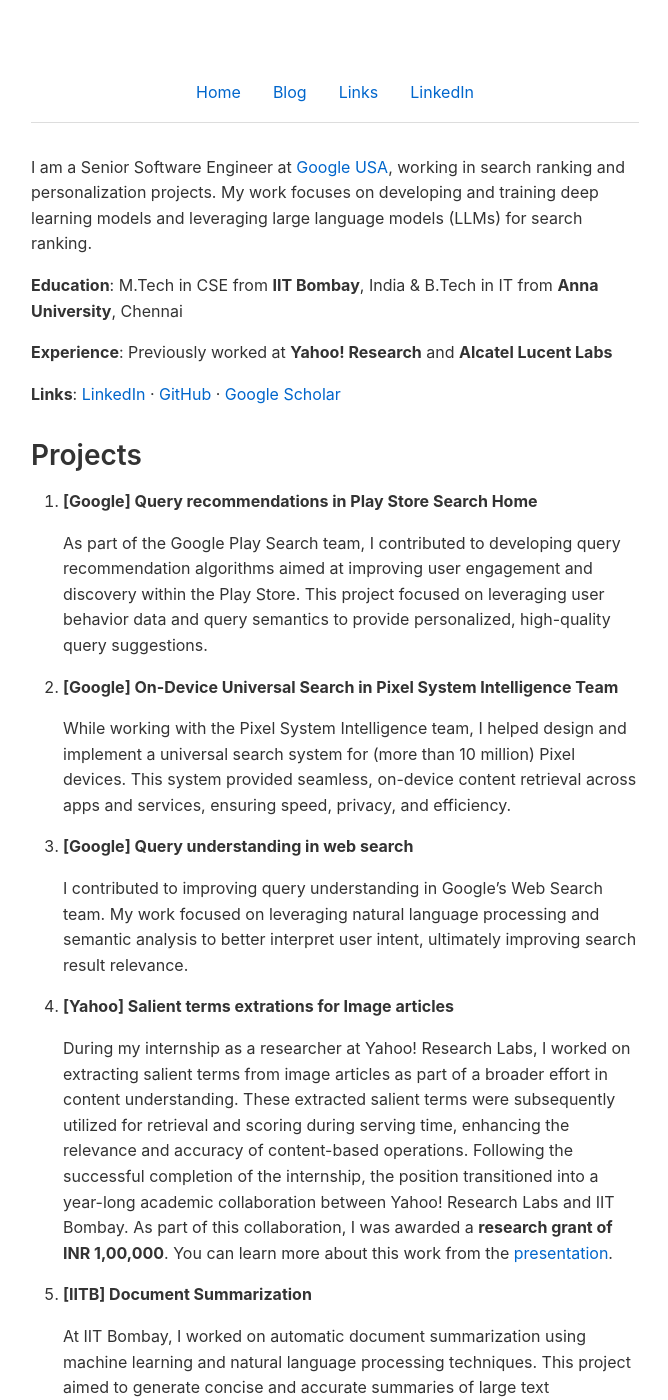
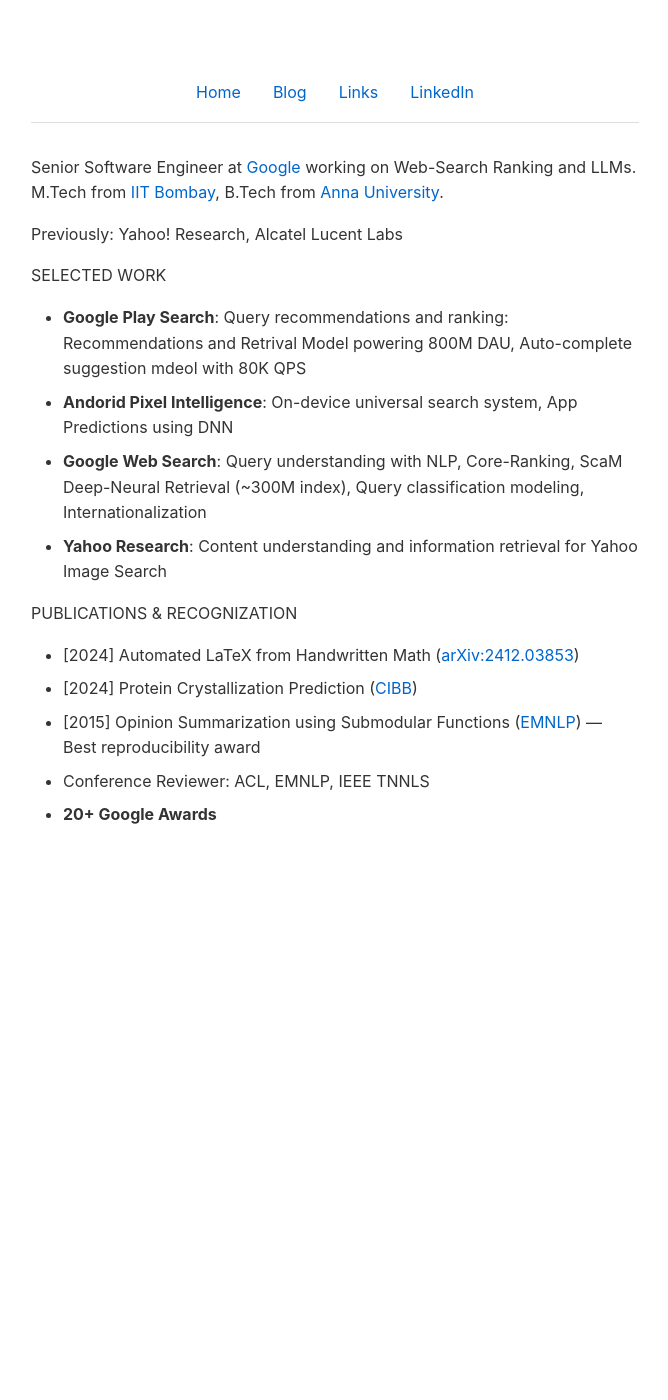
Before and after one commit to osjayaprakash/osjayaprakash.github.io, a Jekyll site: the page built from index.md, in a window 1280 px wide and 1400 px high. Shown: the whole window, without its empty margins (305-973 px from the left). Built offline with Jekyll 4.4.1, drawn with Linux system fonts in a browser that asks for light colours; comment, search, counter and statistics services are not loaded; some of the changed text lies outside the part shown.

Commit message:
switch to use no-style theme

```diff
--- a/index.md
+++ b/index.md
@@ -4,63 +4,21 @@
 description: Senior Software Engineer at Google
 ---
 
-I am a Senior Software Engineer at [Google USA](https://www.google.com/), working in search ranking and personalization projects. My work focuses on developing and training deep learning models and leveraging large language models (LLMs) for search ranking.
+Senior Software Engineer at [Google](https://www.google.com/) working on Web-Search Ranking and LLMs. M.Tech from [IIT Bombay](https://www.iitb.ac.in/), B.Tech from [Anna University](https://www.annauniv.edu/).
 
-**Education**: M.Tech in CSE from **IIT Bombay**, India & B.Tech in IT from **Anna University**, Chennai
+Previously: Yahoo! Research, Alcatel Lucent Labs
 
-**Experience**: Previously worked at **Yahoo! Research** and **Alcatel Lucent Labs**
+SELECTED WORK
 
-**Links**: [LinkedIn](https://linkedin.com/in/osjayaprakash) · [GitHub](https://github.com/osjayaprakash) · [Google Scholar](https://scholar.google.co.in/citations?user=jPdxJqgAAAAJ)
+- **Google Play Search**: Query recommendations and ranking: Recommendations and Retrival Model powering 800M DAU, Auto-complete suggestion mdeol with 80K QPS
+- **Andorid Pixel Intelligence**: On-device universal search system, App Predictions using DNN
+- **Google Web Search**: Query understanding with NLP, Core-Ranking, ScaM Deep-Neural Retrieval (~300M index), Query classification modeling, Internationalization
+- **Yahoo Research**: Content understanding and information retrieval for Yahoo Image Search
 
-## Projects
+PUBLICATIONS & RECOGNIZATION
 
-1. **[Google] Query recommendations in Play Store Search Home**
-
-    As part of the Google Play Search team, I contributed to developing query recommendation algorithms aimed at improving user engagement and discovery within the Play Store. This project focused on leveraging user behavior data and query semantics to provide personalized, high-quality query suggestions.
-
-1. **[Google] On-Device Universal Search in Pixel System Intelligence Team**
-
-    While working with the Pixel System Intelligence team, I helped design and implement a universal search system for (more than 10 million) Pixel devices. This system provided seamless, on-device content retrieval across apps and services, ensuring speed, privacy, and efficiency.
-
-1. **[Google] Query understanding in web search**
-
-    I contributed to improving query understanding in Google's Web Search team. My work focused on leveraging natural language processing and semantic analysis to better interpret user intent, ultimately improving search result relevance.
-
-1. **[Yahoo] Salient terms extrations for Image articles**
-
-    During my internship as a researcher at Yahoo! Research Labs, I worked on extracting salient terms from image articles as part of a broader effort in content understanding. These extracted salient terms were subsequently utilized for retrieval and scoring during serving time, enhancing the relevance and accuracy of content-based operations. Following the successful completion of the internship, the position transitioned into a year-long academic collaboration between Yahoo! Research Labs and IIT Bombay. As part of this collaboration, I was awarded a **research grant of INR 1,00,000**. You can learn more about this work from the [presentation](./assets/yahoo_news_article_intern.pdf).
-
-1. **[IITB] Document Summarization**
-
-    At IIT Bombay, I worked on automatic document summarization using machine learning and natural language processing techniques. This project aimed to generate concise and accurate summaries of large text documents, aiding quick information retrieval.
-
-1. **[IITB] Statistical Machine Translation**
-
-    I was involved in research on statistical machine translation at IIT Bombay. The focus was on developing and improving translation models for Indian languages, utilizing statistical techniques to enhance accuracy and fluency in translations.
-
-## Publications
-
-* [2024] J Sundararaj, A Vyas, B Gonzalez-Maldonado, Automated LaTeX Code Generation from Handwritten Math Expressions Using Vision Transformer, arXiv preprint arXiv:2412.03853, 2024. [https://arxiv.org/abs/2412.03853](https://arxiv.org/abs/2412.03853)
-* [2024] J Kumar, K Jayakumar, J Sundararaj, ESMCrystal: Enhancing Protein Crystallization Prediction Through Protein Embeddings, Proceedings of CIBB, 2024. [https://easychair.org/publications/preprint/FTCX/](https://easychair.org/publications/preprint/FTCX/)
-* [2015] J Jayanth, J Sundararaj, P Bhattacharyya, Monotone submodularity in opinion summaries, Proceedings of the 2015 Conference on Empirical Methods in Natural Language Processing. [https://doi.org/10.18653/v1/D15-1017](https://doi.org/10.18653/v1/D15-1017)
-* [2015] J Sundararaj, J Jayanth, P Bhattacharyya, Opinion Summarization using Submodular Functions: Subjectivity vs Relevance trade-off, 16th International Conference on Intelligent Text Processing and Computational Linguistics. **Best verifiability, reproducibility, and working description** award.
-* [2014] J Sundararaj, P Bhattacharyya, Document Summarization with applications to Keyword extraction and Image Retrieval, Indian Institute of Technology, Bombay
-* [2013] J Sundararaj, Survey on Semantic Web and Search Techniques, Indian Institute of Technology, Bombay
-* [2013] J Sundararaj, Technical Paper on Kappa Score - Interrater Annotation Agreement, Indian Institute of Technology, Bombay
-
-## Miscellaneous
-
-* Received over 20 Google Awards (Peer and Spot bonus) for my contributions.
-* Reviewer for ACL (2024, 2025), EMNLP (2024), IEEE TNNLS (2023, 2024).
-* Awarded as **Search Professional of the Year** 2024 by BCS Information Retrieval Specialist Group.
-* Elected as BCS Fellow member.
-* Teaching assistant for the courses in IIT Bombay:
-  * Advanced Distributed Systems
-  * Machine Learning
-  * Artificial Intelligence
-* Organized COLING (Computational Linguistics 2012) International Conference held at IIT Bombay.
-* Won over 20+ Programming competitions held in international technical symposiums (includes Bits Pilani Goa, Anna University Chennai).
-* Received **The Best Outgoing Student Award** during undergraduate studies.
-* Received **Leader Altogether Award from IT Department** during undergraduate studies.
-
-<!-- </div> -->
+- [2024] Automated LaTeX from Handwritten Math ([arXiv:2412.03853](https://arxiv.org/abs/2412.03853))
+- [2024] Protein Crystallization Prediction ([CIBB](https://easychair.org/publications/preprint/FTCX/))
+- [2015] Opinion Summarization using Submodular Functions ([EMNLP](https://doi.org/10.18653/v1/D15-1017)) — Best reproducibility award
+- Conference Reviewer: ACL, EMNLP, IEEE TNNLS
+- **20+ Google Awards**
```
